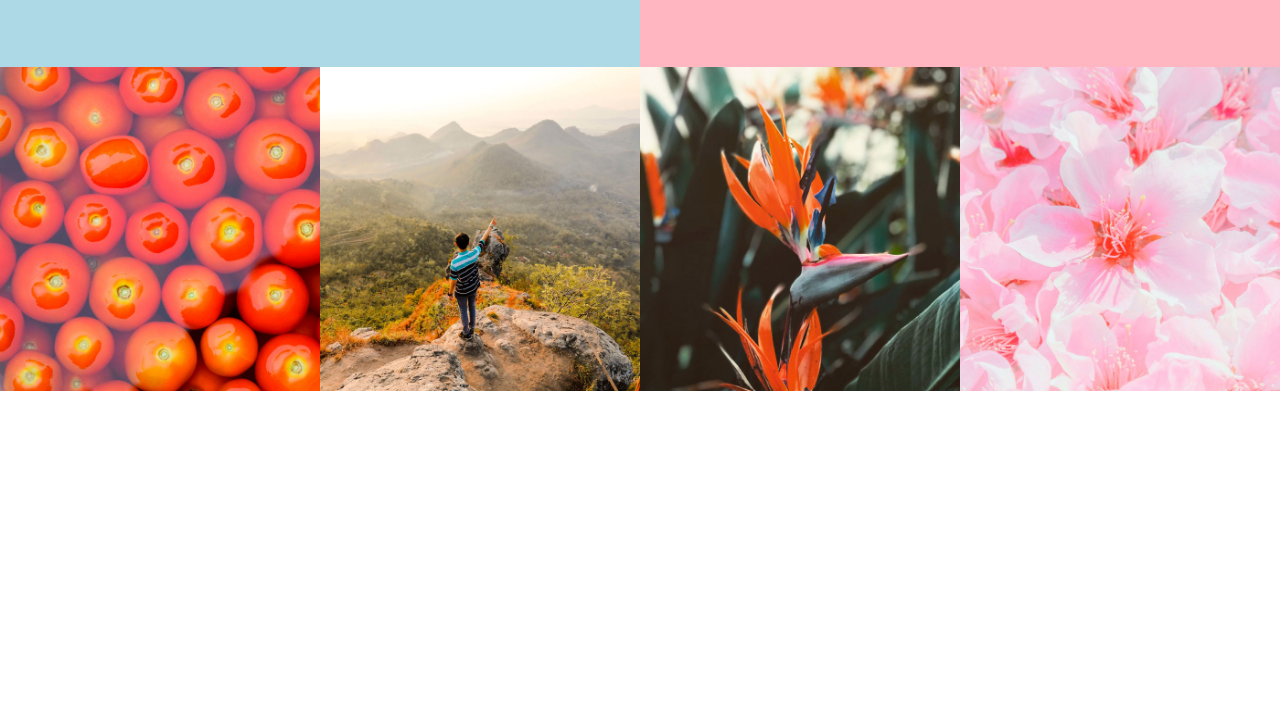
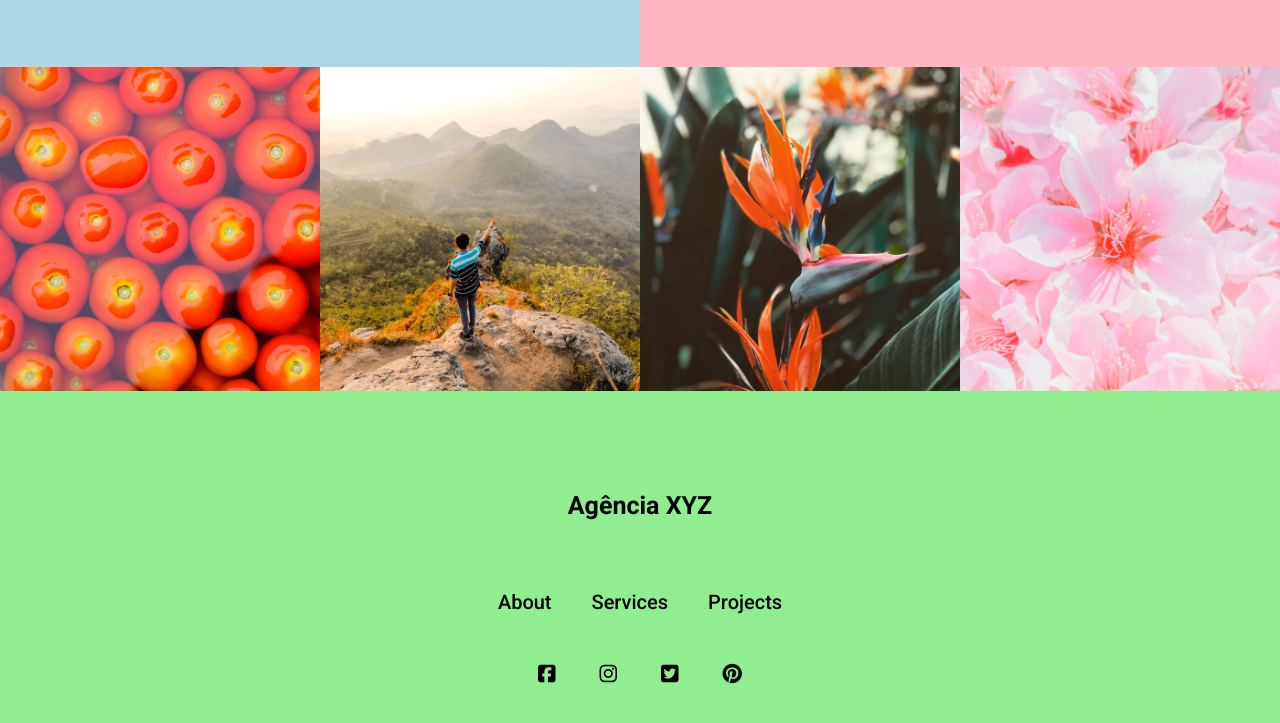
Before and after one commit to CalebeFelipe/landing-page-agencia, a plain HTML site: page index.html in a window 1280 px wide. Shown: the part 2319-3042 px from the top of the page. Before the commit the page ends 2714 px from the top, so only its background shows below. Drawn offline with Linux system fonts and the light colour scheme.

Commit message:
feat: adding footer section

```diff
--- a/index.html
+++ b/index.html
@@ -44,10 +44,10 @@
             </nav>
         </div>
     </header>
-    <section class="hero">
+    <section class="hero" id="hero">
         <h2>We make cool things</h2>
     </section>
-    <section class="about">
+    <section class="about" id="about">
         <div class="item">
             <h3>Title</h3>
             <p>Lorem ipsum dolor sit amet consectetur adipisicing elit. Illum fuga, maxime ipsa iste aut sequi
@@ -65,7 +65,7 @@
             <a href="#" class="btn-know-more">Saiba mais</a>
         </div>
     </section>
-    <section class="services">
+    <section class="services" id="services">
         <div class="service">
             <img src="./src/images/bolinha1.png" alt="Bolinha 1">
             <div class="service-info">
@@ -85,7 +85,7 @@
             </div>
         </div>
     </section>
-    <section class="projects">
+    <section class="projects" id="projects">
         <div class="project">
             <a href="">
                 <img src="./src/images/tomatoes.jpg" alt="">
@@ -107,7 +107,33 @@
             </a>
         </div>
     </section>
-    <footer class="footer"></footer>
+    <footer class="footer" id="contact">
+        <h4>Agência XYZ</h4>
+        <nav>
+            <ul>
+                <li><a href="#about">About</a></li>
+                <li><a href="#services">Services</a></li>
+                <li><a href="#projects">Projects</a></li>
+            </ul>
+        </nav>
+
+        <div class="social">
+            <a href="">
+                <i class="fab fa-facebook-square"></i>
+            </a>
+            <a href="">
+                <i class="fab fa-instagram"></i>
+            </a>
+            <a href="">
+                <i class="fab fa-twitter-square"></i>
+            </a>
+            <a href="">
+                <i class="fab fa-pinterest"></i>
+            </a>
+        </div>
+    </footer>
+
+    <script src="https://kit.fontawesome.com/aee25161e8.js" crossorigin="anonymous"></script>
 </body>
 
 </html>
--- a/src/css/style.css
+++ b/src/css/style.css
@@ -235,4 +235,51 @@ body {
 
 .footer {
     grid-area: footer;
+    display: flex;
+    background-color: lightgreen;
+    flex-direction: column;
+    text-align: center;
+    padding: 100px 0;
 }
+
+.footer h4 {
+    font-weight: 700;
+    font-size: 2.5rem;
+    margin-bottom: 20px;
+}
+
+.footer nav {
+    margin: 50px 0;
+}
+
+.footer nav ul {
+    display: flex;
+    justify-content: center;
+    max-width: 320px;
+    margin: 0 auto;
+}
+
+.footer nav ul li a {
+    font-weight: 500;
+    font-size: 2rem;
+    margin: 20px;
+    transition: .3s;
+}
+
+.footer nav ul li a:hover {
+    font-weight: 700;
+    color: #fff;
+}
+
+.footer .social i {
+    font-size: 2rem;
+    transition: .3s;
+}
+
+.footer .social a {
+    margin: 20px;
+}
+
+.footer .social a:hover {
+    color: #fff;
+}
```
